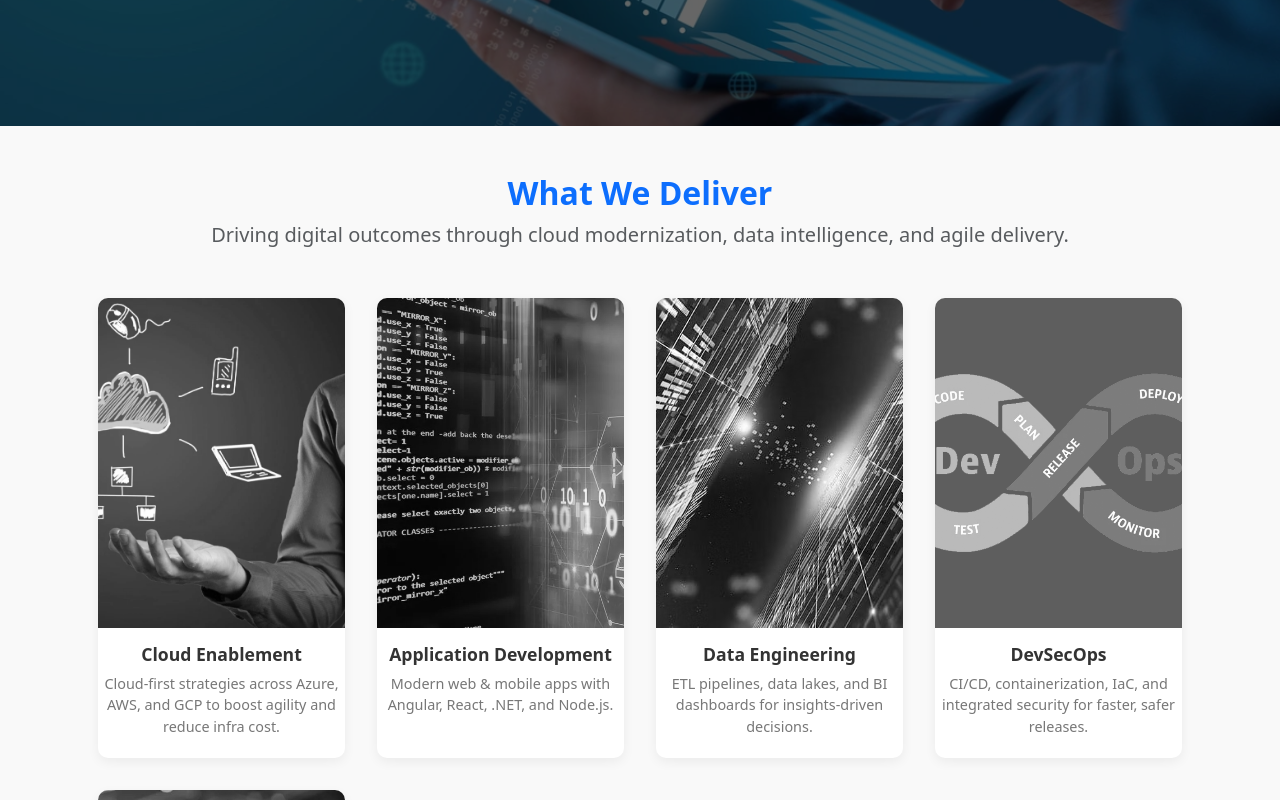
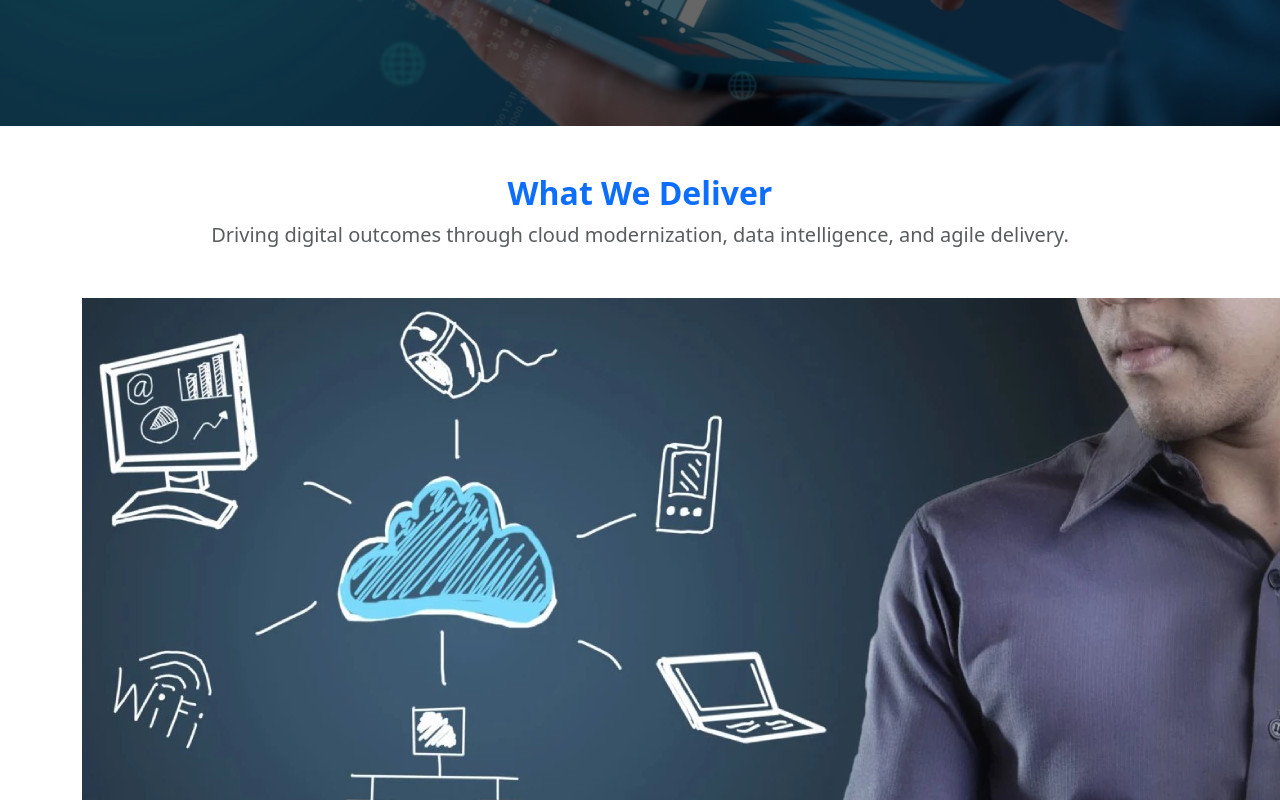
Before and after one commit to ActualizeEngineers/actualize-webapp, a React (Vite) app: page /services/digital-transformation in a window 1280 px wide. Shown: the part 440-1240 px from the top of the page. Built offline with nearby package versions, Linux system fonts and the light colour scheme.

Commit message:
Teams page and Core Highlights component

```diff
--- a/package.json
+++ b/package.json
@@ -18,13 +18,16 @@
     "react": "^18.2.0",
     "react-dom": "^18.2.0",
     "react-icons": "^5.5.0",
-    "react-router-dom": "^7.6.3"
+    "react-router-dom": "^7.6.3",
+    "react-slick": "^0.30.3",
+    "slick-carousel": "^1.8.1"
   },
   "devDependencies": {
     "@eslint/js": "^9.29.0",
     "@types/node": "^24.0.10",
     "@types/react": "^18.3.23",
     "@types/react-dom": "^18.3.7",
+    "@types/react-slick": "^0.23.13",
     "@vitejs/plugin-react": "^4.5.2",
     "eslint": "^9.29.0",
     "eslint-plugin-react-hooks": "^5.2.0",
--- a/src/components/shared/CoreHighlights.tsx
+++ b/src/components/shared/CoreHighlights.tsx
@@ -1,44 +1,84 @@
-import React from 'react';
-import '../../styles/coreHighlights.css';
-import softwareIcon from '../../assets/icons/software.png';
-import cadIcon from '../../assets/icons/cad.png';
-import cloudIcon from '../../assets/icons/cloud.png';
-import consultIcon from '../../assets/icons/consulting.png';
+import "slick-carousel/slick/slick.css";
+import "slick-carousel/slick/slick-theme.css";
+
+import React from "react";
+import Slider from "react-slick";
+import "../../styles/coreHighlights.css";
+
+import softwareIcon from "../../assets/icons/software.png";
+import cadIcon from "../../assets/icons/cad.png";
+import cloudIcon from "../../assets/icons/cloud.png";
+import consultIcon from "../../assets/icons/consulting.png";
+
+const highlights = [
+  {
+    icon: softwareIcon,
+    alt: "Software Development",
+    title: "Software Development",
+    description:
+      "Modern, scalable web & mobile apps built using Angular, React, .NET & cloud-native stacks.",
+  },
+  {
+    icon: cadIcon,
+    alt: "PLM & CAD Engineering",
+    title: "PLM & CAD Engineering",
+    description: "Tailored solutions around Windchill, SolidWorks & more.",
+  },
+  {
+    icon: cloudIcon,
+    alt: "Cloud & DevOps",
+    title: "Cloud & DevOps",
+    description:
+      "CI/CD, containerization, and Azure/AWS/GCP cloud deployments.",
+  },
+  {
+    icon: consultIcon,
+    alt: "Consulting & Support",
+    title: "Consulting & Support",
+    description:
+      "Agile consulting, technical support, and long-term service engagements.",
+  },
+];
+
+const sliderSettings = {
+  dots: true,
+  infinite: true,
+  speed: 500,
+  slidesToShow: 1,
+  slidesToScroll: 1,
+  autoplay: true,
+  autoplaySpeed: 3000,
+  responsive: [
+    {
+      breakpoint: 1024,
+      settings: { slidesToShow: 2 },
+    },
+    {
+      breakpoint: 768,
+      settings: { slidesToShow: 1 },
+    },
+  ],
+};
 
 const CoreHighlights: React.FC = () => {
   return (
     <section className="core-highlights-section">
-      <h2 className="section-title">Core <span className="brand-name">Highlights</span></h2>
-      <div className="highlights-grid">
-        <div className="highlight-card" style={{backgroundColor: '#f1efef'}}>
-          <img src={softwareIcon} alt="Software Development" className="highlight-icon" />
-          <h3>Software Development</h3>
-          <p>
-            Modern, scalable web & mobile apps built using Angular, React, .NET & cloud-native stacks.
-          </p>
-        </div>
-        <div className="highlight-card" style={{backgroundColor: '#f1efef'}}>
-          <img src={cadIcon} alt="PLM & CAD Engineering" className="highlight-icon" />
-          <h3>PLM & CAD Engineering</h3>
-          <p>
-            Tailored solutions around Windchill, SolidWorks & more.
-          </p>
-        </div>
-        <div className="highlight-card" style={{backgroundColor: '#f1efef'}}>
-          <img src={cloudIcon} alt="Cloud & DevOps" className="highlight-icon" />
-          <h3>Cloud & DevOps</h3>
-          <p>
-            CI/CD, containerization, and Azure/AWS/GCP cloud deployments.
-          </p>
-        </div>
-        <div className="highlight-card" style={{backgroundColor: '#f1efef'}}>
-          <img src={consultIcon} alt="Consulting & Support" className="highlight-icon" />
-          <h3>Consulting & Support</h3>
-          <p>
-            Agile consulting, technical support, and long-term service engagements.
-          </p>
-        </div>
-      </div>
+      <h2 className="section-title">
+        Core <span className="brand-name">Highlights</span>
+      </h2>
+      <Slider {...sliderSettings}>
+        {highlights.map((item, index) => (
+          <div key={index} className="slick-slide-inner">
+            <div className="core-highlight-card">
+              <img src={item.icon} alt={item.alt} className="highlight-icon" />
+              <div className="core-description-container">
+                <h3>{item.title}</h3>
+                <p>{item.description}</p>
+              </div>
+            </div>
+          </div>
+        ))}
+      </Slider>
     </section>
   );
 };
--- a/src/pages/Company/Team.tsx
+++ b/src/pages/Company/Team.tsx
@@ -1,51 +1,67 @@
-import React from 'react';
-import '../../styles/team.css';
-import Harish from '../../assets/team/Harish.jpg'
-import Akhilesh from '../../assets/team/Akhilesh.jpg'
+import React from "react";
+import "../../styles/team.css";
 
 type TeamMember = {
+  imageUrl: string;
+  alt: string;
   name: string;
   role: string;
-  image: string;
+  description: string;
 };
 
 const teamData: TeamMember[] = [
   {
-    name: 'Harish',
-    role: 'Founder',
-    image: Harish,
+    imageUrl:
+      "https://t3.ftcdn.net/jpg/02/48/15/86/360_F_248158608_0ErNeAWWx6GZVDCg66jNRoPGEhHCSpaJ.jpg",
+    alt: "Arjun Image",
+    name: "Arjun Mehta",
+    role: "Chief Executive Officer",
+    description:
+      "Leads the company with a strategic vision and ensures sustainable growth across all departments.",
   },
   {
-    name: 'Akhilesh',
-    role: 'Founder',
-    image: Akhilesh,
+    imageUrl:
+      "https://media.istockphoto.com/id/1399565382/photo/young-happy-mixed-race-businessman-standing-with-his-arms-crossed-working-alone-in-an-office.jpg?s=612x612&w=0&k=20&c=buXwOYjA_tjt2O3-kcSKqkTp2lxKWJJ_Ttx2PhYe3VM=",
+    alt: "Rahul Image",
+    name: "Rahul Iyer",
+    role: "Chief Technology Officer",
+    description:
+      "Architects and drives all technology initiatives while leading the engineering teams.",
   },
   {
-    name: 'Harish',
-    role: 'Non-Executive Chairman',
-    image: Harish,
+    imageUrl:
+      "https://media.istockphoto.com/id/1310814041/photo/portrait-of-a-businesswoman-standing-in-a-a-modern-office.jpg?s=612x612&w=0&k=20&c=rLDYEGaGfbFq6mJPLc2FHjc6KBKyJETu38y4a3x11cM=",
+    alt: "Anita Image",
+    name: "Anita Rao",
+    role: "Chief Operations Officer",
+    description:
+      "Oversees daily operations and ensures seamless coordination between departments.",
   },
   {
-    name: 'Akhilesh',
-    role: 'Executive Director & CEO',
-    image: Akhilesh,
-  }
+    imageUrl:
+      "https://media.istockphoto.com/id/1364917563/photo/businessman-smiling-with-arms-crossed-on-white-background.jpg?s=612x612&w=0&k=20&c=NtM9Wbs1DBiGaiowsxJY6wNCnLf0POa65rYEwnZymrM=",
+    alt: "Karthik Image",
+    name: "Karthik Sharma",
+    role: "Head of Product Development",
+    description:
+      "Leads the design and development of innovative products aligned with user needs.",
+  },
 ];
 
 const Team: React.FC = () => {
   return (
-    <div className="team-page container py-5">
-      <h2 className="text-center mb-4 team-title">Meet Our Leadership</h2>
-      <div className="row">
-        {teamData.map((member, index) => (
-          <div className="col-md-4 col-lg-3 mb-4" key={index}>
-            <div className="team-card text-center">
-              <img src={member.image} alt={member.name} className="img-fluid rounded shadow-sm team-photo" />
-              <h5 className="mt-3 fw-bold">{member.name}</h5>
-              <p className="text-muted">{member.role}</p>
-              <div className="team-bio">
-                A visionary leader with decades of experience in engineering transformation and industry innovation.
-              </div>
+    <div className="leaders-container">
+      <h1 className="leaders-heading">Meet Our Members</h1>
+      <div className="leaders-image-con">
+        {teamData.map((leader, idx) => (
+          <div className="image-card" key={idx}>
+            <img src={leader.imageUrl} alt={leader.alt} />
+            <div className="card-description-overlay">
+              <p>{leader.description}</p>
+            </div>
+            <div className="image-label">
+              <h3>{leader.name}</h3>
+              <p>{leader.role}</p>
             </div>
           </div>
         ))}
--- a/src/pages/Home.tsx
+++ b/src/pages/Home.tsx
@@ -1,6 +1,5 @@
 import React from "react";
 import logo from "../assets/images/logo.png";
-import banner from "../assets/banners/banner1.png";
 import "../styles/custom.css";
 import Industrial from "./Industries/Industrial";
 import CustomerCarousel from "../components/shared/CustomerCarousel";
--- a/src/styles/team.css
+++ b/src/styles/team.css
@@ -1,96 +1,96 @@
-/* Container styling */
-.team-section {
-  padding: 60px 0;
+.leaders-container {
   background-color: #f9f9f9;
+  width: 100vw;
+  padding: 3%;
+  box-sizing: border-box;
 }
 
-.team-title {
+.leaders-heading {
+  color: #d14f81;
+  font-family: "Courier New", Courier, monospace;
+  font-size: 3rem;
+  margin-bottom: 40px;
   text-align: center;
-  font-size: 2.8rem;
   font-weight: 700;
-  color: #d14f81;
-  margin-bottom: 40px;
 }
 
-/* Grid layout */
-.team-grid {
-  display: grid;
-  grid-template-columns: repeat(auto-fit, minmax(220px, 1fr));
-  gap: 2rem;
-  max-width: 1200px;
-  margin: 0 auto;
-  padding: 0 1rem;
+.leaders-image-con {
+  display: flex;
+  justify-content: center;
+  gap: 40px;
+}
+.image-card {
+  position: relative;
+  width: 220px;
+  height: 320px;
+  overflow: hidden;
+  border-radius: 20px;
+  cursor: pointer;
+  transition: transform 0.4s ease;
+  box-shadow: 0 0 10px rgba(255, 255, 255, 0.1);
+  color: #fff;
 }
 
-/* Team card */
-.team-card {
-  background: #ffffff;
-  border-radius: 10px;
-  text-align: center;
-  overflow: hidden;
-  transition: transform 0.3s ease, box-shadow 0.3s ease;
-  box-shadow: 0 4px 12px rgba(0, 0, 0, 0.06);
-  padding-bottom: 1rem;
-  position: relative;
+.image-card img {
+  width: 100%;
+  height: 100%;
+  object-fit: cover;
+  filter: grayscale(100%);
+  transition: filter 0.5s ease, transform 0.5s ease;
+  display: block;
 }
 
-.team-card:hover {
-  transform: translateY(-5px);
-  box-shadow: 0 8px 20px rgba(0, 0, 0, 0.08);
+.image-card:hover img {
+  filter: grayscale(0%);
+  transform: scale(1.05);
 }
 
-/* Team photo */
-.team-photo {
+.image-label {
+  position: absolute;
+  bottom: 0;
+  left: 0;
+  z-index: 2;
   width: 100%;
-  aspect-ratio: 3 / 4;
-  object-fit: cover;
-  filter: grayscale(100%);
-  transition: all 0.4s ease-in-out;
+  padding: 12px;
+  background: rgba(0, 0, 0, 0.5);
+  backdrop-filter: blur(4px);
+  text-align: center;
+  border-bottom-left-radius: 20px;
+  border-bottom-right-radius: 20px;
+  box-sizing: border-box;
 }
 
-.team-card:hover .team-photo {
-  filter: grayscale(0%);
-  transform: scale(1.03);
+.image-label h3 {
+  font-size: 1rem;
+  margin: 0;
+  font-weight: 600;
 }
 
-/* Name */
-.team-card h5 {
-  margin-top: 1rem;
-  font-size: 1.1rem;
-  font-weight: 600;
-  color: #333;
-  transition: color 0.3s;
+.image-label p {
+  font-size: 0.85rem;
+  color: #ccc;
+  margin: 4px 0 0;
 }
 
-.team-card:hover h5 {
-  color: #d14f81;
+.card-description-overlay {
+  position: absolute;
+  top: 0;
+  left: 0;
+  z-index: 3;
+  width: 100%;
+  height: 100%;
+  background: rgba(0, 0, 0, 0.6);
+  color: #fff;
+  display: flex;
+  justify-content: center;
+  align-items: center;
+  text-align: center;
+  padding: 16px;
+  opacity: 0;
+  transition: opacity 0.4s ease;
+  box-sizing: border-box;
 }
 
-/* Role */
-.team-card p {
-  margin: 0.3rem 0;
-  font-size: 0.9rem;
-  color: #777;
-  transition: color 0.3s;
+.image-card:hover .card-description-overlay {
+  opacity: 1;
 }
-
-.team-card:hover p {
-  color: #444;
-}
-
-/* Optional bio on hover */
-.team-bio {
-  font-size: 0.85rem;
-  color: #666;
-  padding: 0 1rem;
-  margin-top: 0.3rem;
-  opacity: 0;
-  max-height: 0;
-  overflow: hidden;
-  transition: all 0.4s ease;
-}
-
-.team-card:hover .team-bio {
-  opacity: 1;
-  max-height: 80px;
-}
```
Also changed, not shown: src/styles/coreHighlights.css (+68 -33 lines), 1 other file (tests, documents, lock files or other folders).
